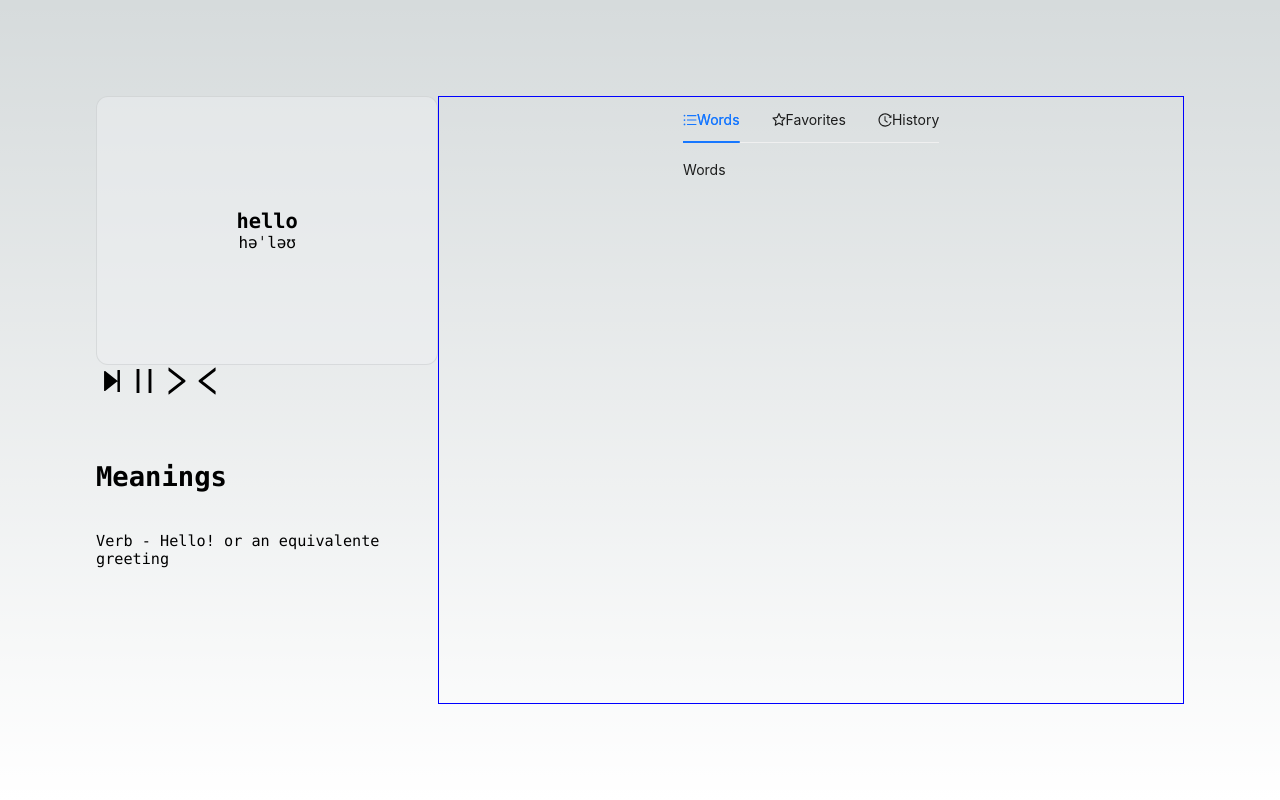
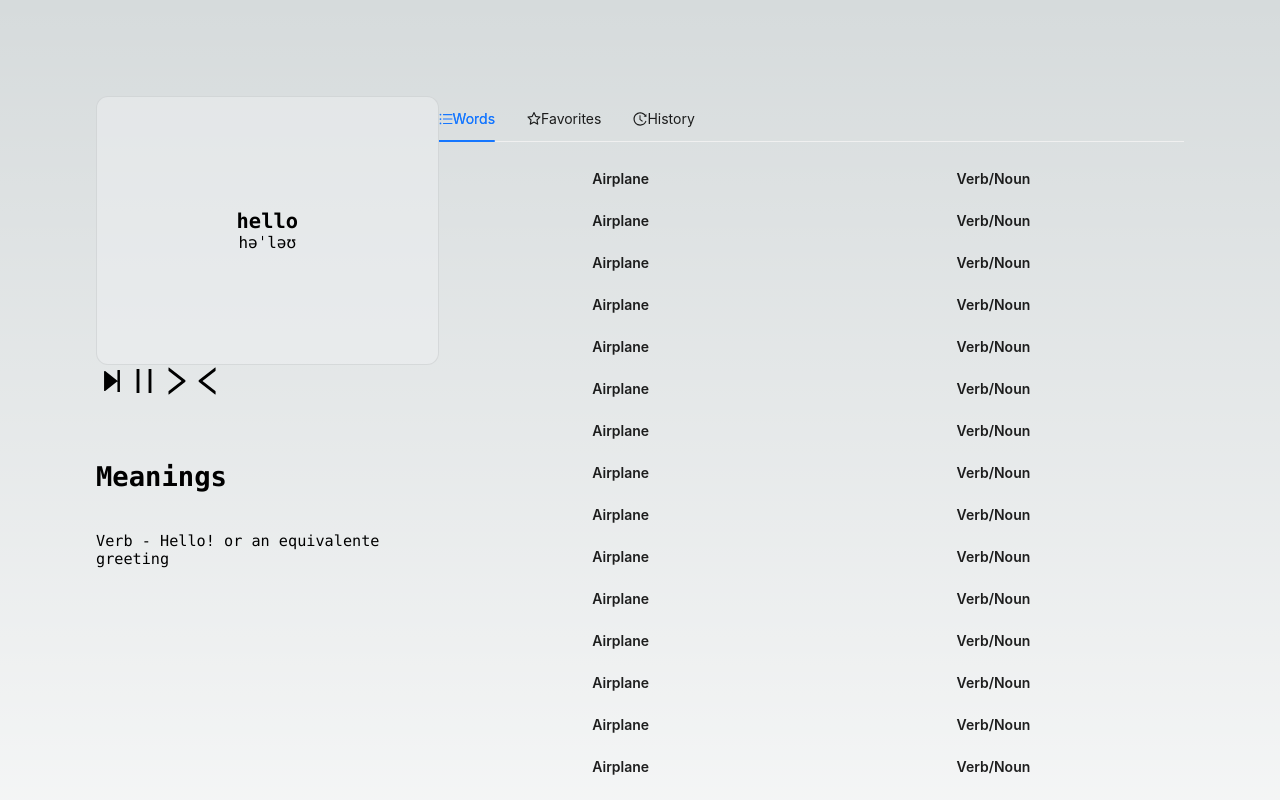
Before and after one commit to JonneBR/fullstack-challenge-2022-dictionary-frontend, a Next.js app: page / in a window 1280 px wide. Shown: the top 800 px of the page. Built offline with nearby package versions, Linux system fonts and the light colour scheme.

Commit message:
style: add dummy data to table for styling

```diff
--- /dev/null
+++ b/src/components/tab/Tab.module.css
@@ -0,0 +1,10 @@
+.list-row {
+  padding: 15px;
+  align-items: center;
+  justify-content: space-around;
+  cursor: pointer;
+  transition: background-color 0.5s ease-in-out;
+}
+.list-row:hover {
+  background-color: #c5e3ff;
+}
--- a/src/components/tab/Tab.tsx
+++ b/src/components/tab/Tab.tsx
@@ -3,11 +3,15 @@ import {
   StarOutlined,
   UnorderedListOutlined,
 } from '@ant-design/icons'
-import { Tabs } from 'antd'
+import { Col, Row, Tabs, Typography } from 'antd'
+import styles from './Tab.module.css'
+
+const { Title, Text } = Typography
 
 export default function Tab() {
   return (
     <Tabs
+      style={{ width: '100%' }}
       defaultActiveKey='1'
       items={[
         {
@@ -18,7 +22,66 @@ export default function Tab() {
             </span>
           ),
           key: '1',
-          children: 'Words',
+          children: [
+            1, 2, 3, 4, 5, 6, 7, 8, 9, 10, 11, 12, 13, 14, 15, 16, 17, 18, 19,
+            20,
+          ].map((element) => {
+            return (
+              <div key={element}>
+                <Row
+                  justify='space-around'
+                  style={{ padding: '10px 0' }}
+                  className={styles['list-row']}
+                  //   onClick={() => setItemsSelected('2')}
+                >
+                  <Col span={0.1}>
+                    <Row align='middle' style={{ flexDirection: 'column' }}>
+                      <Text strong>Airplane</Text>
+                    </Row>
+                  </Col>
+
+                  <Col>
+                    <Row align='middle' style={{ flexDirection: 'column' }}>
+                      <Text strong>Verb/Noun</Text>
+                    </Row>
+                  </Col>
+
+                  {/* <Col>
+                    <Row align='middle' style={{ flexDirection: 'column' }}>
+                      <NotificationOutlined style={{ fontSize: '1rem' }} />
+                    </Row>
+                  </Col> */}
+
+                  {/* <Col>
+                    <Row
+                      align='middle'
+                      style={{ flexDirection: 'column', fontSize: '1rem' }}
+                    >
+                      <StarOutlined />
+                    </Row>
+                  </Col> */}
+                  {/* <Col span={16}>
+              <Row justify='space-between'>
+                <Title level={5} underline>
+                  {'element.usuario'}
+                </Title>
+                <Row justify='space-around'>
+                  <Row align='middle' style={{ flexDirection: 'column' }}>
+                    <Text strong>
+                      longDateThreeLetterMonth
+                    </Text>
+                    <Text strong>
+                      hourMinuteSecond
+                    </Text>
+                  </Row>
+                </Row>
+              </Row>
+              <Row>{'<Progress percent={100} />'}</Row>
+            </Col> */}
+                </Row>
+              </div>
+            )
+          }),
         },
         {
           label: (
--- a/styles/Home.module.css
+++ b/styles/Home.module.css
@@ -58,7 +58,6 @@
 .tab-container {
   display: inherit;
   justify-content: inherit;
-  border: 1px solid blue;
   align-items: inherit;
   font-size: 0.85rem;
   max-width: var(--max-width);
```
